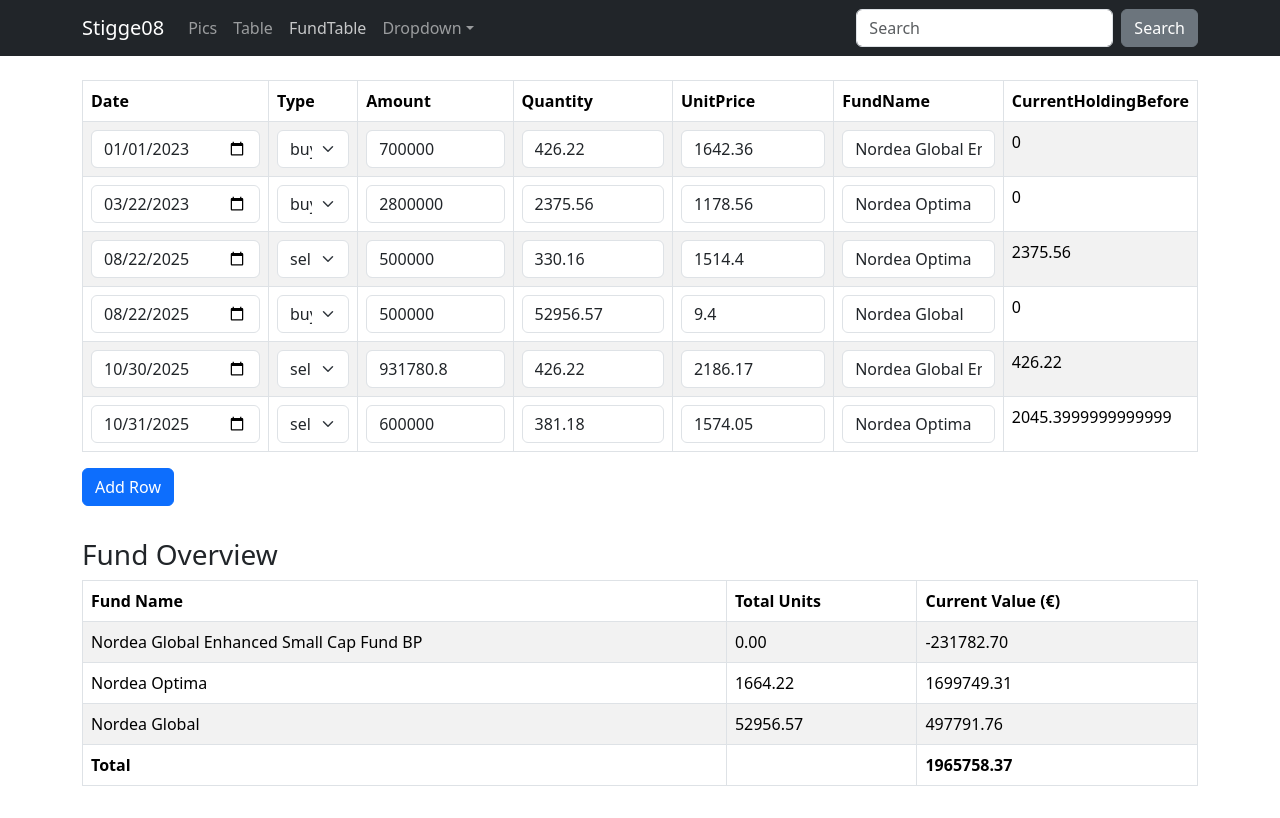
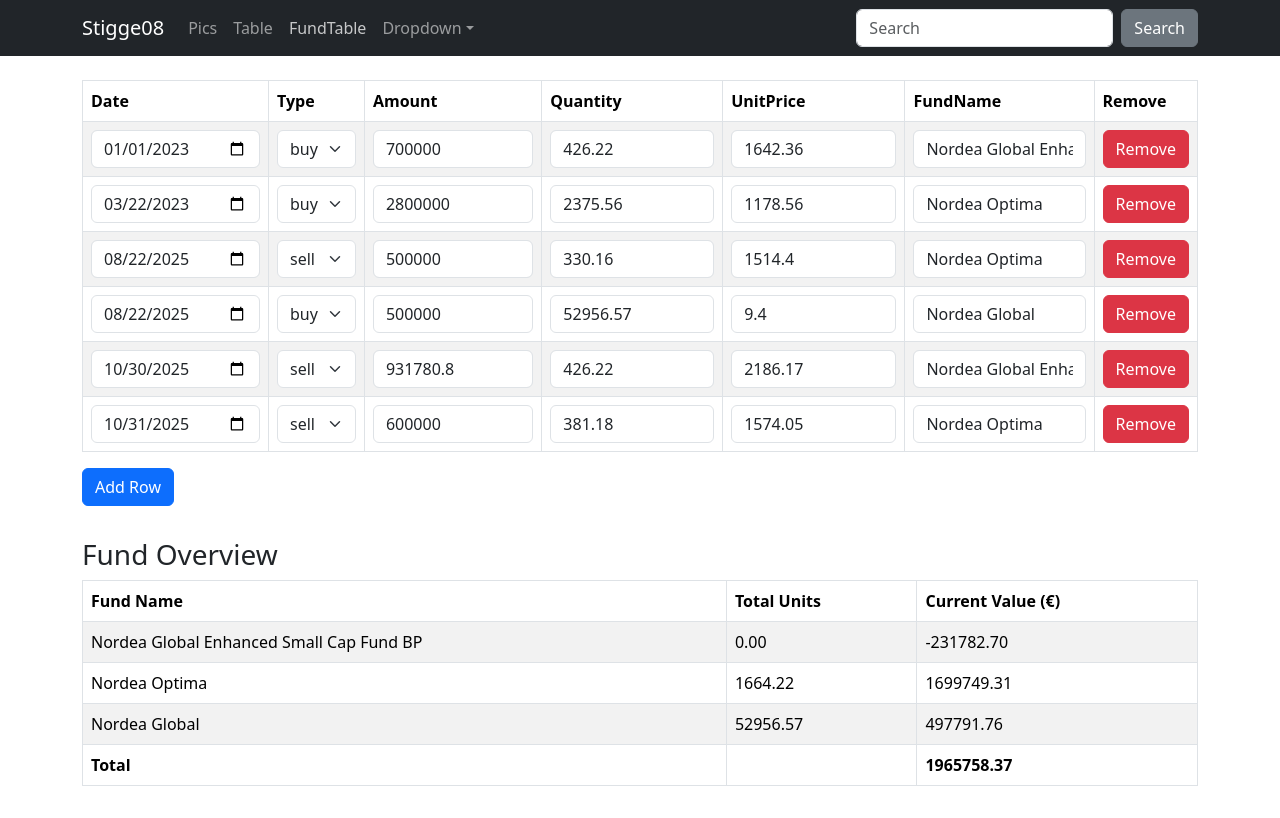
Before and after one commit to Stigge08/stigge08.github.io, a React (Vite) app in the folder my-pwa-app/: page / in a window 1280 px wide. Both pictures are taken after a click on the button "FundTable". Built offline with nearby package versions, Linux system fonts and the light colour scheme.

Commit message:
remove row

```diff
--- /dev/null
+++ b/my-pwa-app/src/src/Components/Data/FundData.tsx
@@ -0,0 +1,53 @@
+import type { interFaceFundData } from '../Interfaces/interfaces';
+
+export const FundData: interFaceFundData[] = [
+  {
+    date: '2023-03-22',
+    type: 'buy',
+    amount: 2800000,
+    quantity: 2375.56,
+    unitPrice: 1178.56,
+    fundName: 'Nordea Optima',
+  },
+  {
+    date: '2023-01-01',
+    type: 'buy',
+    amount: 700000,
+    quantity: 426.22,
+    unitPrice: 1642.36,
+    fundName: 'Nordea Global Enhanced Small Cap Fund BP',
+  },
+  {
+    date: '2025-08-22',
+    type: 'sell',
+    amount: 500000,
+    quantity: 330.16,
+    unitPrice: 1514.4,
+    fundName: 'Nordea Optima',
+  },
+  {
+    date: '2025-08-22',
+    type: 'buy',
+    amount: 500000,
+    quantity: 52956.57,
+    unitPrice: 9.4,
+    fundName: 'Nordea Global',
+  },
+
+  {
+    date: '2025-10-31',
+    type: 'sell',
+    amount: 600000,
+    quantity: 381.18,
+    unitPrice: 1574.05,
+    fundName: 'Nordea Optima',
+  },
+  {
+    date: '2025-10-30',
+    type: 'sell',
+    amount: 931780.8,
+    quantity: 426.22,
+    unitPrice: 2186.17,
+    fundName: 'Nordea Global Enhanced Small Cap Fund BP',
+  },
+];
--- a/my-pwa-app/src/src/Components/EditableFundTable.tsx
+++ b/my-pwa-app/src/src/Components/EditableFundTable.tsx
@@ -1,21 +1,21 @@
 import React from 'react';
 import { Table, Form, Button } from 'react-bootstrap';
-import type { FundData } from './Interfaces/interfaces';
+import type { interFaceFundData } from './Interfaces/interfaces';
 
 interface EditableFundTableProps {
-  fundData: FundData[];
-  setfundData: React.Dispatch<React.SetStateAction<FundData[]>>;
+  fundData: interFaceFundData[];
+  setfundData: React.Dispatch<React.SetStateAction<interFaceFundData[]>>;
 }
 
 const EditableFundTable: React.FC<EditableFundTableProps> = ({ fundData, setfundData }) => {
-  const handleChange = (index: number, field: keyof FundData, value: string | number) => {
+  const handleChange = (index: number, field: keyof interFaceFundData, value: string | number) => {
     setfundData((prevfundData: any[]) =>
       prevfundData.map((row, i) => (i === index ? { ...row, [field]: value } : row)),
     );
   };
 
   const addRow = () => {
-    const newRow: FundData = {
+    const newRow: interFaceFundData = {
       date: new Date().toISOString().split('T')[0], // current date
       type: 'holding',
       amount: 0,
@@ -25,6 +25,10 @@
       fundName: '',
     };
     setfundData([...fundData, newRow]);
+  };
+
+  const removeRow = (index: number) => {
+    setfundData((prevfundData) => prevfundData.filter((_, i) => i !== index));
   };
 
   const columns = Object.keys(fundData[0] || {});
@@ -37,6 +41,7 @@
             {columns.map((col) => (
               <th key={col}>{col.charAt(0).toUpperCase() + col.slice(1)}</th>
             ))}
+            <th>Remove</th>
           </tr>
         </thead>
         <tbody>
@@ -62,9 +67,13 @@
                   ) : col === 'amount' || col === 'quantity' || col === 'unitPrice' ? (
                     <Form.Control
                       type="number"
-                      value={row[col as keyof FundData] as number}
+                      value={row[col as keyof interFaceFundData] as number}
                       onChange={(e) =>
-                        handleChange(index, col as keyof FundData, parseFloat(e.target.value))
+                        handleChange(
+                          index,
+                          col as keyof interFaceFundData,
+                          parseFloat(e.target.value),
+                        )
                       }
                     />
                   ) : col === 'note' ? (
@@ -80,10 +89,15 @@
                       onChange={(e) => handleChange(index, 'fundName', e.target.value)}
                     />
                   ) : (
-                    row[col as keyof FundData]
+                    row[col as keyof interFaceFundData]
                   )}
                 </td>
               ))}
+              <td>
+                <Button variant="danger" onClick={() => removeRow(index)}>
+                  Remove
+                </Button>
+              </td>
             </tr>
           ))}
         </tbody>
--- a/my-pwa-app/src/src/Components/Interfaces/interfaces.tsx
+++ b/my-pwa-app/src/src/Components/Interfaces/interfaces.tsx
@@ -5,14 +5,14 @@
   username: string;
 }
 
-export interface FundData {
+export interface interFaceFundData {
   date: string; // transaction date
   type: 'holding' | 'buy' | 'sell';
   amount: number; // total money spent or received
   quantity: number; // number of units bought/sold/held
   unitPrice: number; // price per unit
   note?: string; // optional description
-  fundName: string;
+  fundName: 'Nordea Global Enhanced Small Cap Fund BP' | 'Nordea Optima' | 'Nordea Global' | '';
 }
 
 // DataPictures.tsx
--- a/my-pwa-app/src/src/Wrappers/MainContent.tsx
+++ b/my-pwa-app/src/src/Wrappers/MainContent.tsx
@@ -3,9 +3,10 @@
 
 import ControlledCarousel from '../Components/Carousel';
 import EditableTable from '../Components/EditableTable';
-import type { FundData, RowData } from '../Components/Interfaces/interfaces';
+import type { interFaceFundData, RowData } from '../Components/Interfaces/interfaces';
 import EditableFundTable from '../Components/EditableFundTable';
 import { FundOverview } from '../Components/FundOverview';
+import { FundData } from '../Components/Data/FundData';
 
 export type ComponentKey = 'Carousel' | 'table' | 'EditableFundTable';
 
@@ -20,76 +21,11 @@
     { id: 3, firstName: 'Larry', lastName: 'Bird', username: '@twitter' },
   ]);
 
-  const [fundData, setFundData] = useState<FundData[]>([
-    {
-      date: '2023-03-22',
-      type: 'buy',
-      amount: 2800000,
-      quantity: 2375.56,
-      unitPrice: 1178.56,
-      fundName: 'Nordea Optima',
-    },
-    {
-      date: '2023-01-01',
-      type: 'buy',
-      amount: 700000,
-      quantity: 426.22,
-      unitPrice: 1642.36,
-      fundName: 'Nordea Global Enhanced Small Cap Fund BP',
-    },
-    {
-      date: '2025-08-22',
-      type: 'sell',
-      amount: 500000,
-      quantity: 330.16,
-      unitPrice: 1514.4,
-      fundName: 'Nordea Optima',
-    },
-    {
-      date: '2025-08-22',
-      type: 'buy',
-      amount: 500000,
-      quantity: 52956.57,
-      unitPrice: 9.4,
-      fundName: 'Nordea Global',
-    },
+  const [fundData, setFundData] = useState<interFaceFundData[]>(FundData);
 
-    {
-      date: '2025-10-31',
-      type: 'sell',
-      amount: 600000,
-      quantity: 381.18,
-      unitPrice: 1574.05,
-      fundName: 'Nordea Optima',
-    },
-    {
-      date: '2025-10-30',
-      type: 'sell',
-      amount: 931780.8,
-      quantity: 426.22,
-      unitPrice: 2186.17,
-      fundName: 'Nordea Global Enhanced Small Cap Fund BP',
-    },
-  ]);
   const sortedFundData = [...fundData].sort(
     (a, b) => new Date(a.date).getTime() - new Date(b.date).getTime(),
   );
-
-  // Calculate currentHoldingBefore for each transaction
-  const fundDataWithHoldings = sortedFundData.map((transaction, index, arr) => {
-    let currentHoldingBefore = 0;
-    for (let i = 0; i < index; i++) {
-      const prevTransaction = arr[i];
-      if (prevTransaction.fundName === transaction.fundName) {
-        if (prevTransaction.type === 'buy' || prevTransaction.type === 'holding') {
-          currentHoldingBefore += prevTransaction.quantity;
-        } else if (prevTransaction.type === 'sell') {
-          currentHoldingBefore -= prevTransaction.quantity;
-        }
-      }
-    }
-    return { ...transaction, currentHoldingBefore };
-  });
 
   return (
     <Container style={{ paddingTop: '80px' }}>
@@ -97,8 +33,8 @@
       {activeComponent === 'table' && <EditableTable rows={rows} setRows={setRows} />}
       {activeComponent === 'EditableFundTable' && (
         <>
-          <EditableFundTable fundData={fundDataWithHoldings} setfundData={setFundData} />
-          <FundOverview fundData={fundDataWithHoldings} />
+          <EditableFundTable fundData={sortedFundData} setfundData={setFundData} />
+          <FundOverview fundData={sortedFundData} />
         </>
       )}
     </Container>
```
